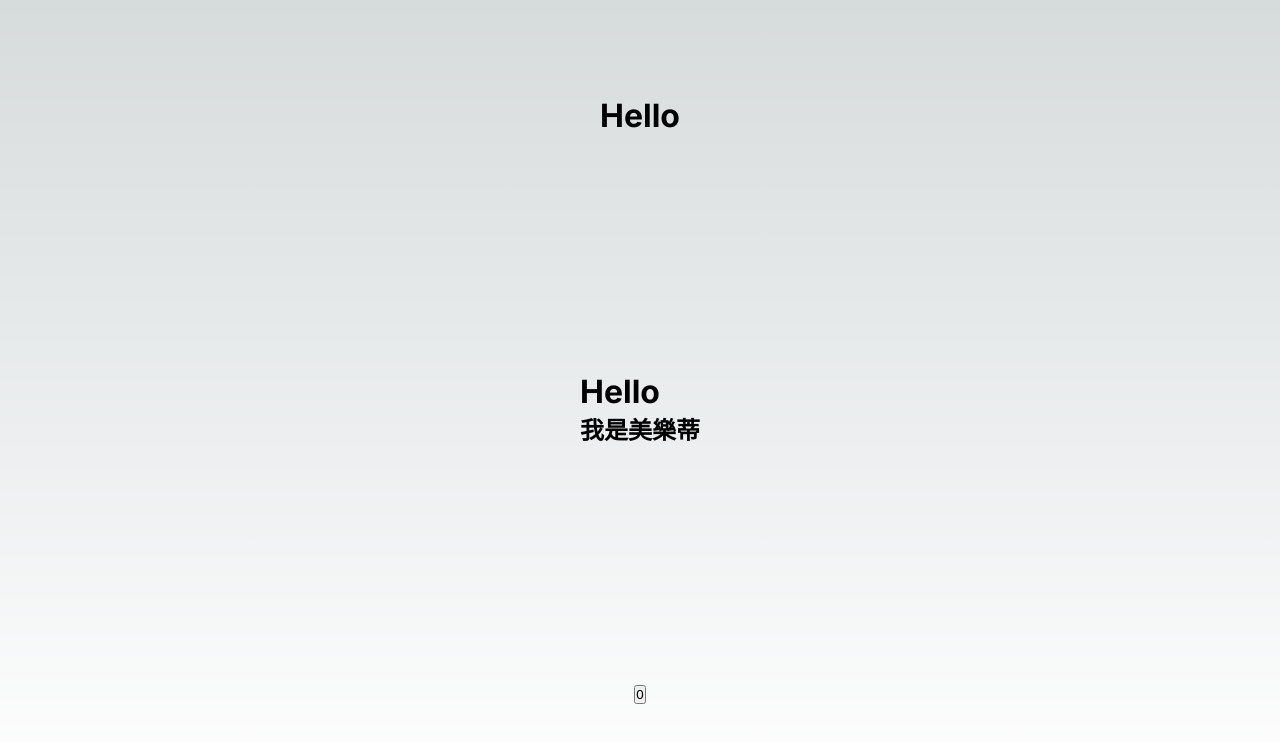
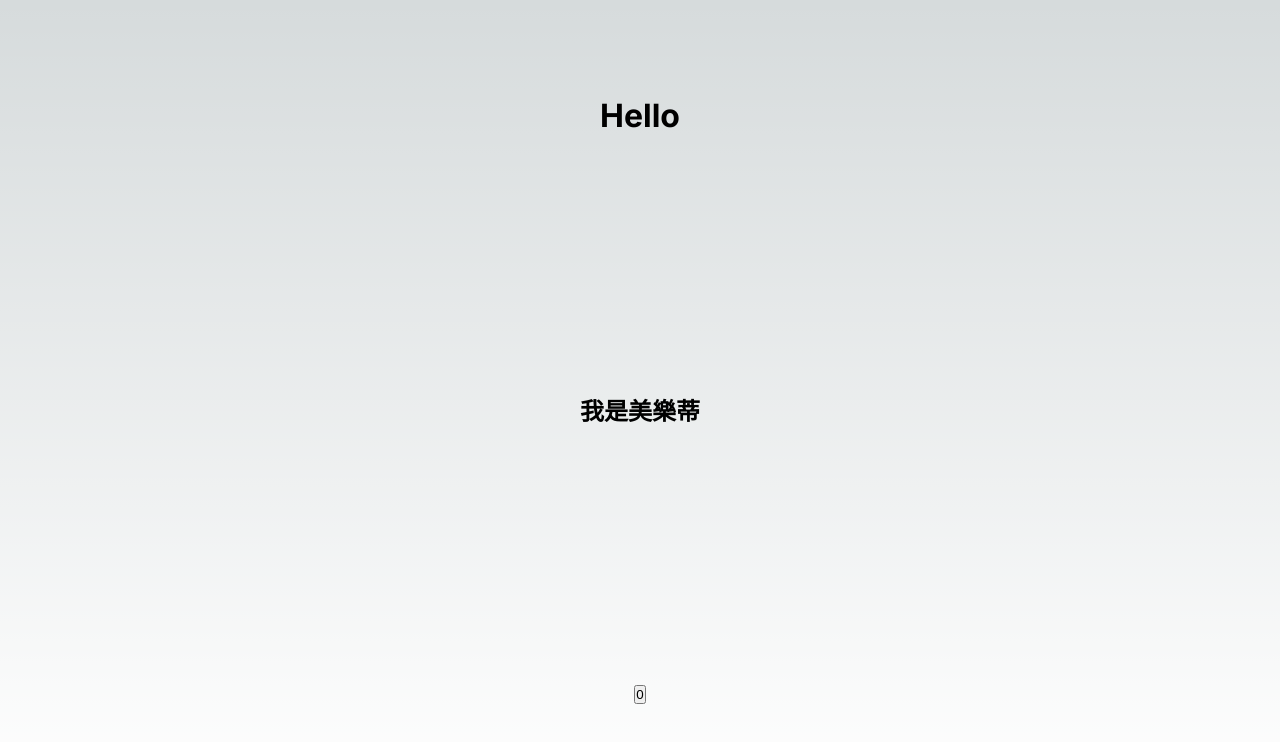
Before and after one commit to MelodyHuang3073/webclass, a Next.js app: page / in a window 1280 px wide. Shown: the top 742 px of the page. Built offline with nearby package versions, Linux system fonts and the light colour scheme.

Commit message:
0920 home review

```diff
--- a/app/myname.tsx
+++ b/app/myname.tsx
@@ -1,8 +1,7 @@
-  export default function MyName(){
-    return(
-        <div>
-            <h1>Hello</h1>
-            <h2>我是美樂蒂</h2>
-        </div>
-    )
-  }
+export default function MyName() {
+  return (
+    <div>
+      <h2>我是美樂蒂</h2>
+    </div>
+  );
+}
```
Also changed, not shown: app/mybutton.tsx (+5 -7 lines).
